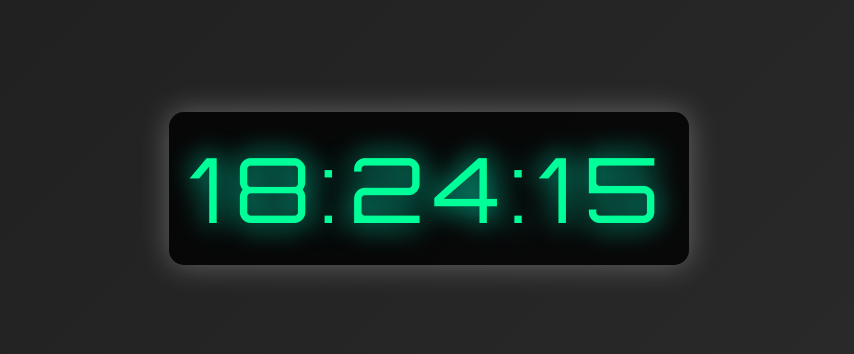
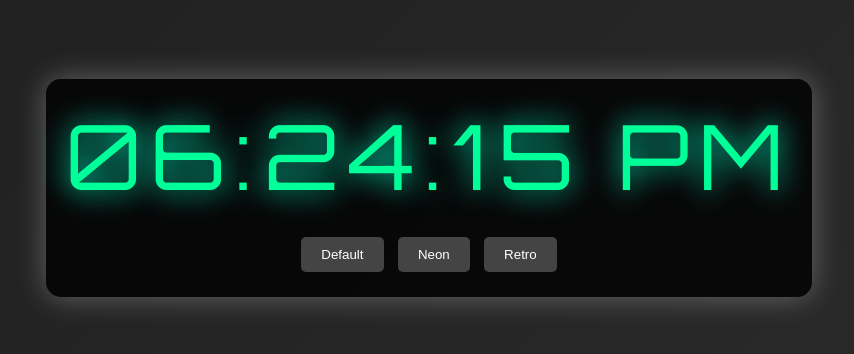
Before and after one commit to adilwiser/clock, a plain HTML site: page index.html in a window 1280 px wide. Shown: the part 212-566 px from the top of the page, without its empty margins (211-1065 px from the left). Drawn offline with Linux system fonts and the light colour scheme.

Commit message:
Update index.html
added new themes

```diff
--- a/index.html
+++ b/index.html
@@ -1,3 +1,4 @@
+
 <!DOCTYPE html>
 <html lang="en">
 
@@ -27,6 +28,7 @@
             border-radius: 15px;
             box-shadow: 0 0 30px rgba(255, 255, 255, 0.3);
             text-align: center;
+            position: relative;
         }
 
         /* Styling for the clock display */
@@ -50,29 +52,94 @@
                 text-shadow: 0 0 20px rgba(0, 255, 204, 0.7);
             }
         }
+
+        /* Media query for responsive font size */
+        @media (max-width: 600px) {
+            .clock {
+                font-size: 60px;
+            }
+        }
+
+        /* Styling for the theme selector */
+        .theme-selector {
+            margin-top: 20px;
+            text-align: center;
+        }
+
+        .theme-selector button {
+            background: #444;
+            border: none;
+            color: #fff;
+            padding: 10px 20px;
+            margin: 5px;
+            border-radius: 5px;
+            cursor: pointer;
+        }
+
+        .theme-selector button:hover {
+            background: #666;
+        }
     </style>
 </head>
 
 <body>
     <!-- Clock container with clock display -->
-    <div class="clock-container">
+    <div class="clock-container" aria-live="polite">
         <div class="clock" id="clock"></div>
+        <div class="theme-selector">
+            <button onclick="changeTheme('default')">Default</button>
+            <button onclick="changeTheme('neon')">Neon</button>
+            <button onclick="changeTheme('retro')">Retro</button>
+        </div>
     </div>
 
     <script>
         // Function to update the clock display
         function updateClock() {
             const now = new Date();
-            const hours = now.getHours().toString().padStart(2, '0');
+            let hours = now.getHours();
             const minutes = now.getMinutes().toString().padStart(2, '0');
             const seconds = now.getSeconds().toString().padStart(2, '0');
-            const timeString = `${hours}:${minutes}:${seconds}`;
+            const ampm = hours >= 12 ? 'PM' : 'AM';
+            hours = hours % 12;
+            hours = hours ? hours : 12; // the hour '0' should be '12'
+            const hoursString = hours.toString().padStart(2, '0');
+            const timeString = `${hoursString}:${minutes}:${seconds} ${ampm}`;
             document.getElementById('clock').textContent = timeString;
         }
 
         // Update the clock every second
         setInterval(updateClock, 1000);
         updateClock(); // Initial call to set the clock immediately
+
+        // Function to change theme styles
+        function changeTheme(theme) {
+            const clock = document.querySelector('.clock');
+            const clockContainer = document.querySelector('.clock-container');
+
+            switch (theme) {
+                case 'default':
+                    document.body.style.background = 'linear-gradient(135deg, #1e1e1e, #2c2c2c)';
+                    clock.style.color = '#00ff99';
+                    clock.style.textShadow = '0 0 20px rgba(0, 255, 204, 0.7)';
+                    clockContainer.style.background = 'rgba(0, 0, 0, 0.8)';
+                    break;
+                case 'neon':
+                    document.body.style.background = 'linear-gradient(135deg, #000000, #002b36)';
+                    clock.style.color = '#ff00ff';
+                    clock.style.textShadow = '0 0 30px rgba(255, 0, 255, 1)';
+                    clockContainer.style.background = 'rgba(0, 0, 0, 0.9)';
+                    break;
+                case 'retro':
+                    document.body.style.background = 'linear-gradient(135deg, #f39c12, #e67e22)';
+                    clock.style.color = '#ecf0f1';
+                    clock.style.textShadow = '0 0 15px rgba(236, 240, 241, 0.9)';
+                    clockContainer.style.background = 'rgba(0, 0, 0, 0.7)';
+                    break;
+                default:
+                    break;
+            }
+        }
     </script>
 </body>
 
```
